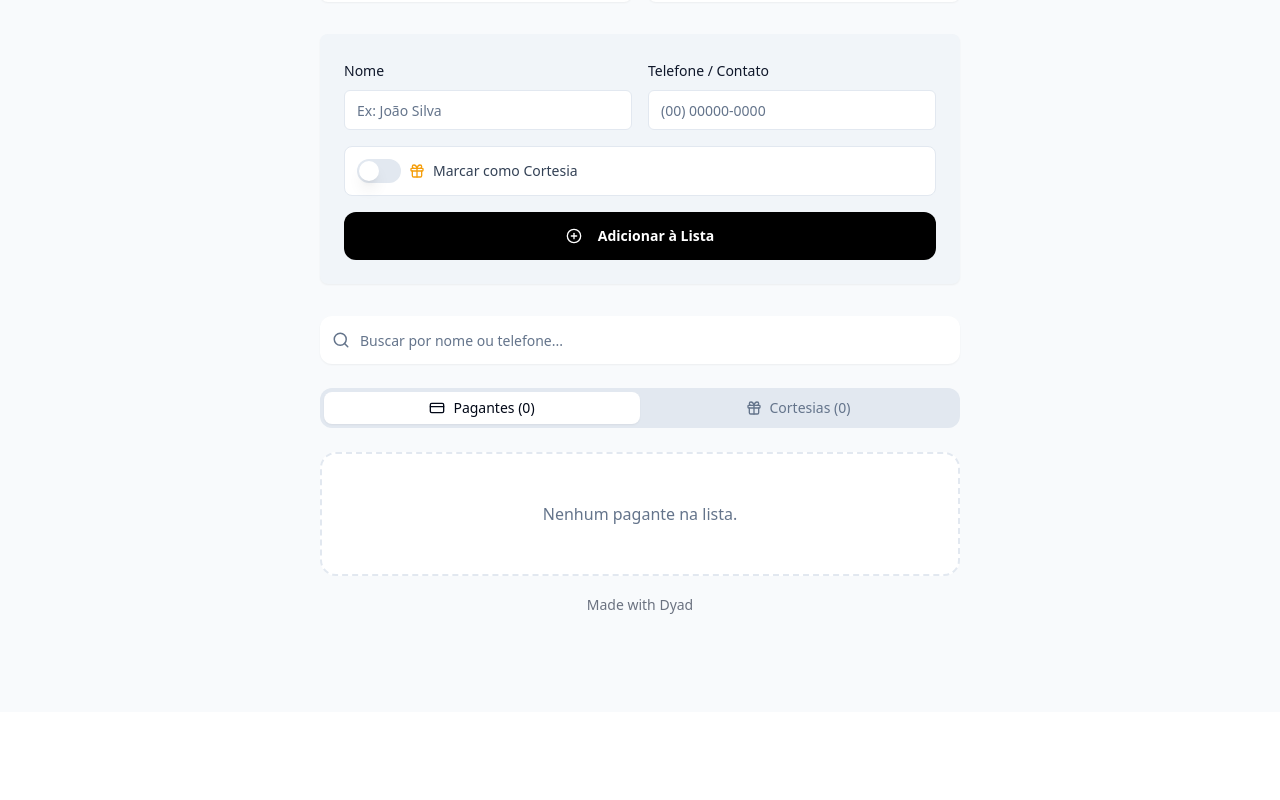
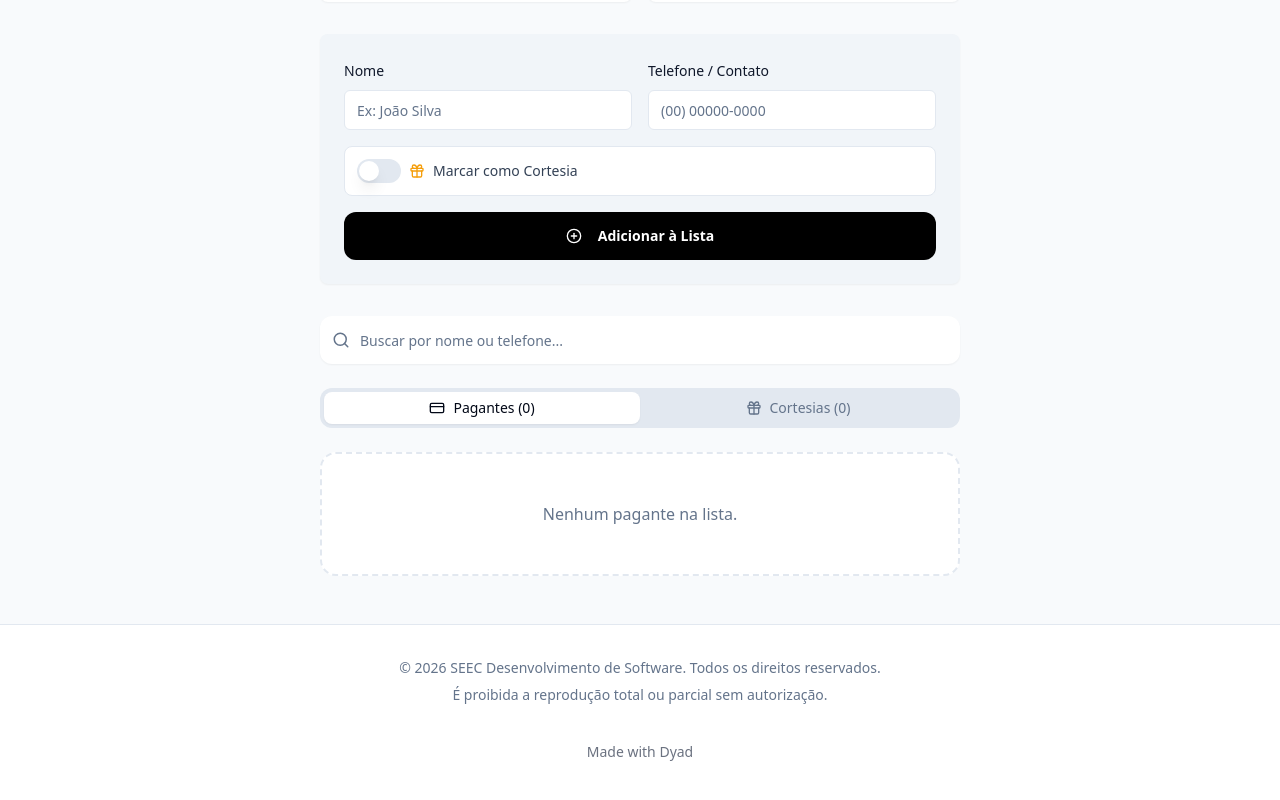
Before and after one commit to kakauxi/seec-calouradas, a React (Vite) app: page / in a window 1280 px wide. Shown: the part 242-1042 px from the top of the page. Before the commit the page ends 954 px from the top, so only its background shows below. Built offline with nearby package versions, Linux system fonts and the light colour scheme.

Commit message:
[dyad] Adicionando rodapé com direitos autorais - wrote 2 file(s)

```diff
--- /dev/null
+++ b/src/components/Footer.tsx
@@ -0,0 +1,20 @@
+"use client";
+
+import React from 'react';
+import { MadeWithDyad } from "./made-with-dyad";
+
+const Footer = () => {
+  return (
+    <footer className="mt-auto py-8 px-4 border-t border-slate-200 bg-white">
+      <div className="max-w-2xl mx-auto text-center space-y-4">
+        <div className="text-slate-500 text-sm leading-relaxed">
+          <p>© 2026 SEEC Desenvolvimento de Software. Todos os direitos reservados.</p>
+          <p className="mt-1">É proibida a reprodução total ou parcial sem autorização.</p>
+        </div>
+        <MadeWithDyad />
+      </div>
+    </footer>
+  );
+};
+
+export default Footer;
--- a/src/pages/Index.tsx
+++ b/src/pages/Index.tsx
@@ -5,10 +5,10 @@ import { Guest } from '@/types/guest';
 import AddGuestForm from '@/components/AddGuestForm';
 import GuestCard from '@/components/GuestCard';
 import GuestStats from '@/components/GuestStats';
+import Footer from '@/components/Footer';
 import { Input } from '@/components/ui/input';
-import { Search, Users, Gift, CreditCard } from 'lucide-react';
+import { Search, Gift, CreditCard } from 'lucide-react';
 import { showSuccess } from '@/utils/toast';
-import { MadeWithDyad } from "@/components/made-with-dyad";
 import logo from '@/assets/logo.png';
 import { Tabs, TabsContent, TabsList, TabsTrigger } from "@/components/ui/tabs";
 
@@ -68,7 +68,7 @@ const Index = () => {
   const presentCount = guests.filter(g => g.isPresent).length;
 
   return (
-    <div className="min-h-screen bg-slate-50 pb-20">
+    <div className="min-h-screen bg-slate-50 flex flex-col">
       {/* Header */}
       <header className="bg-black text-white py-6 px-4 shadow-lg mb-8">
         <div className="max-w-2xl mx-auto flex items-center gap-4">
@@ -84,7 +84,7 @@ const Index = () => {
         </div>
       </header>
 
-      <main className="max-w-2xl mx-auto px-4">
+      <main className="max-w-2xl mx-auto px-4 flex-grow w-full pb-12">
         <GuestStats total={guests.length} present={presentCount} />
 
         <AddGuestForm onAdd={addGuest} />
@@ -145,7 +145,7 @@ const Index = () => {
         </Tabs>
       </main>
 
-      <MadeWithDyad />
+      <Footer />
     </div>
   );
 };
```
